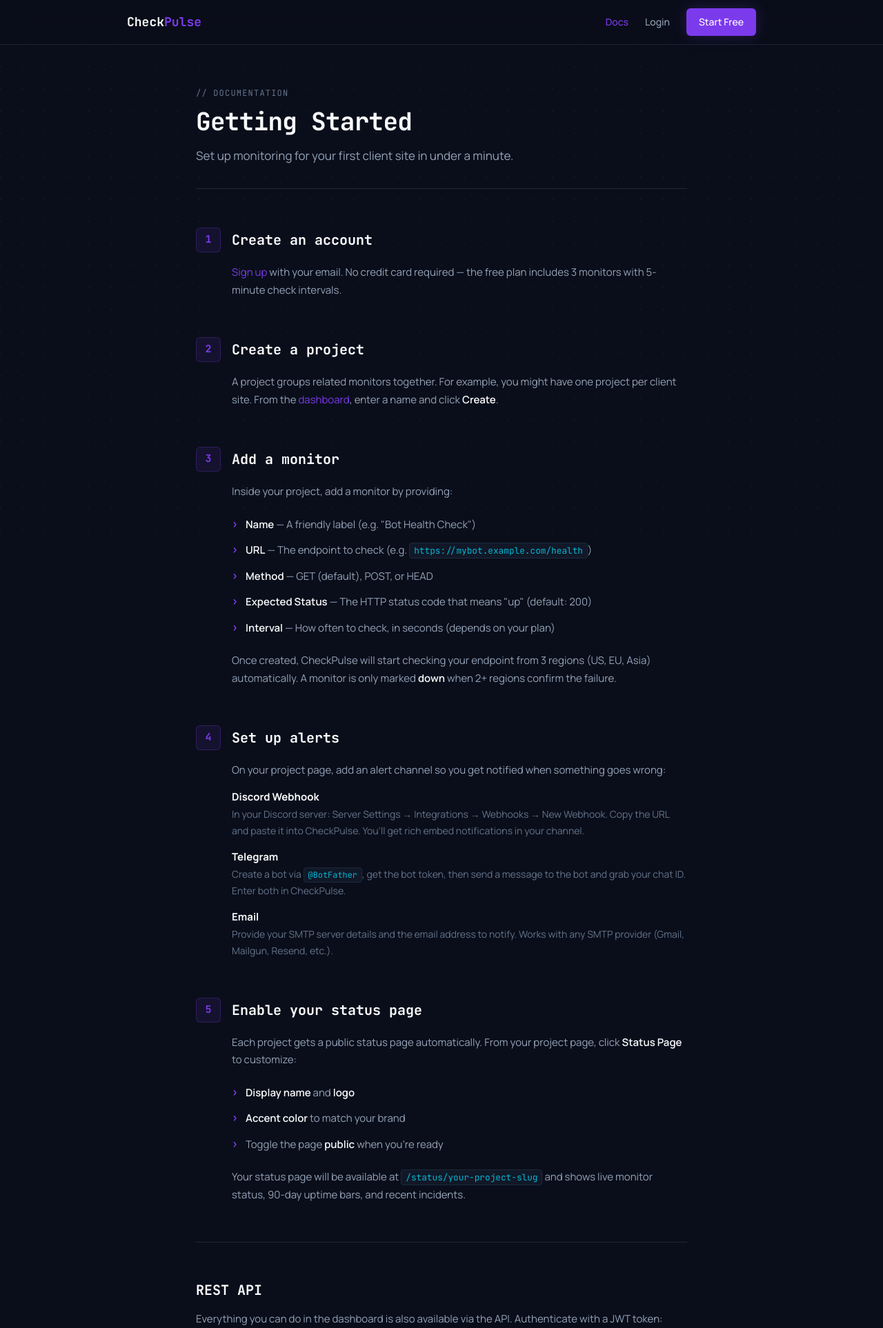
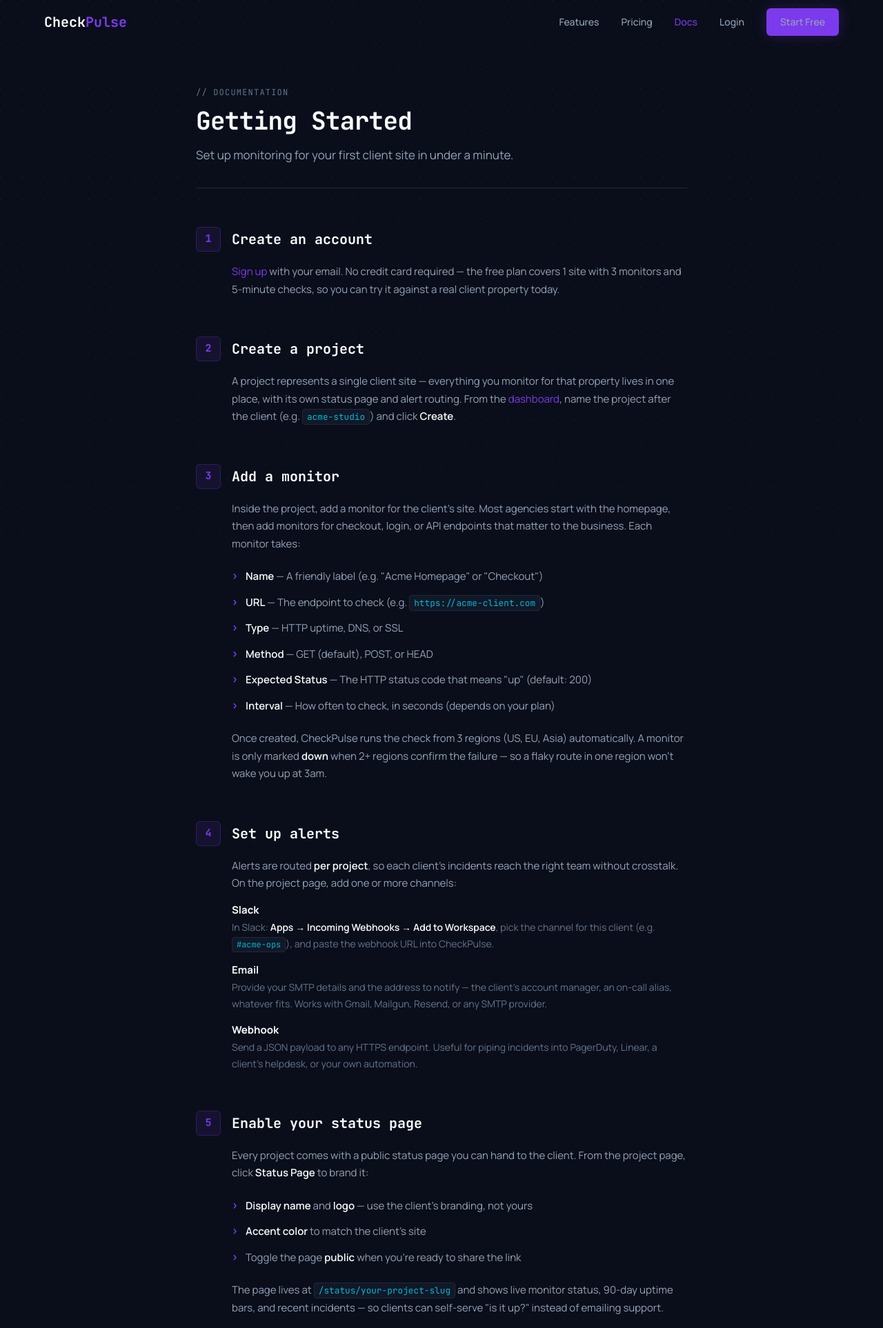
Before and after one commit to BetV3/UptimeBot, a Python web app: template app/templates/getting_started.html in a window 1280 px wide. Shown: the top 1926 px of the page at 69% size. Run offline with Jinja, Linux system fonts and the light colour scheme; the template is opened without the code that fills it, so the values that code supplies are empty.

```diff
--- a/app/models/models.py
+++ b/app/models/models.py
@@ -152,7 +152,7 @@ class Check(Base):
 
     id = Column(UUID(as_uuid=True), primary_key=True, default=uuid.uuid4)
     monitor_id = Column(UUID(as_uuid=True), ForeignKey("monitors.id", ondelete="CASCADE"), nullable=False, index=True)
-    region = Column(Enum(CheckRegion), nullable=False)
+    region = Column(Enum(CheckRegion, values_callable=lambda e: [x.value for x in e]), nullable=False)
     status = Column(Enum(CheckStatus), nullable=False)
     response_time_ms = Column(Integer, nullable=True)
     status_code = Column(Integer, nullable=True)
@@ -222,7 +222,7 @@ class WorkerHeartbeat(Base):
     __tablename__ = "worker_heartbeats"
 
     id = Column(UUID(as_uuid=True), primary_key=True, default=uuid.uuid4)
-    region = Column(Enum(CheckRegion), nullable=False, unique=True)
+    region = Column(Enum(CheckRegion, values_callable=lambda e: [x.value for x in e]), nullable=False, unique=True)
     hostname = Column(String(255), nullable=True)
     last_seen = Column(DateTime(timezone=True), server_default=func.now())
     version = Column(String(50), nullable=True)
@@ -233,7 +233,7 @@ class PendingCheck(Base):
 
     id = Column(UUID(as_uuid=True), primary_key=True, default=uuid.uuid4)
     monitor_id = Column(UUID(as_uuid=True), ForeignKey("monitors.id", ondelete="CASCADE"), nullable=False, index=True)
-    region = Column(Enum(CheckRegion), nullable=False)
+    region = Column(Enum(CheckRegion, values_callable=lambda e: [x.value for x in e]), nullable=False)
     scheduled_at = Column(DateTime(timezone=True), server_default=func.now())
     leased_at = Column(DateTime(timezone=True), nullable=True)
     lease_expires_at = Column(DateTime(timezone=True), nullable=True)
--- a/app/templates/getting_started.html
+++ b/app/templates/getting_started.html
@@ -67,18 +67,50 @@
             font-size: 0.85em;
         }
 
+        /* ── Buttons ── */
+        .btn {
+            display: inline-flex;
+            align-items: center;
+            justify-content: center;
+            font-family: var(--font-body);
+            font-weight: 600;
+            font-size: 0.9375rem;
+            padding: 12px 28px;
+            border-radius: 6px;
+            border: none;
+            cursor: pointer;
+            transition: all 0.2s ease;
+            text-decoration: none;
+        }
+        .btn-primary {
+            background: var(--primary);
+            color: #fff;
+            box-shadow: 0 0 20px rgba(124, 58, 237, 0.25);
+        }
+        .btn-primary:hover {
+            background: var(--primary-hover);
+            box-shadow: 0 0 30px rgba(124, 58, 237, 0.25);
+            transform: translateY(-1px);
+        }
+
         /* ── Navigation ── */
         .nav {
-            position: sticky;
+            position: fixed;
             top: 0;
-            z-index: 40;
+            left: 0;
+            right: 0;
+            z-index: 100;
+            transition: background 0.3s ease, backdrop-filter 0.3s ease, border-color 0.3s ease;
+            border-bottom: 1px solid transparent;
+        }
+        .nav.scrolled {
             background: rgba(10, 14, 26, 0.8);
             backdrop-filter: blur(16px);
             -webkit-backdrop-filter: blur(16px);
-            border-bottom: 1px solid var(--border);
+            border-bottom-color: var(--border);
         }
         .nav-inner {
-            max-width: 960px;
+            max-width: 1200px;
             margin: 0 auto;
             padding: 0 24px;
             height: 64px;
@@ -88,12 +120,12 @@
         }
         .nav-logo {
             font-family: var(--font-mono);
-            font-size: 1.125rem;
+            font-size: 1.25rem;
             font-weight: 700;
             color: var(--text);
         }
         .nav-logo span { color: var(--primary); }
-        .nav-links { display: flex; align-items: center; gap: 24px; }
+        .nav-links { display: flex; align-items: center; gap: 32px; }
         .nav-links a {
             font-size: 0.875rem;
             font-weight: 500;
@@ -102,28 +134,24 @@
         }
         .nav-links a:hover { color: var(--text); }
         .nav-links .active { color: var(--primary); }
-        .btn-primary {
-            display: inline-flex;
-            align-items: center;
-            background: var(--primary);
-            color: #fff !important;
-            font-weight: 600;
-            font-size: 0.8125rem;
-            padding: 8px 18px;
-            border-radius: 6px;
-            box-shadow: 0 0 20px rgba(124, 58, 237, 0.25);
-            transition: all 0.2s;
+        .nav-cta {
+            font-size: 0.875rem !important;
+            padding: 8px 20px !important;
         }
-        .btn-primary:hover {
-            background: var(--primary-hover);
-            box-shadow: 0 0 28px rgba(124, 58, 237, 0.4);
+        .nav-mobile-toggle {
+            display: none;
+            background: none;
+            border: none;
+            color: var(--text-muted);
+            cursor: pointer;
+            padding: 4px;
         }
 
         /* ── Main content ── */
         main {
             max-width: 760px;
             margin: 0 auto;
-            padding: 60px 24px 80px;
+            padding: 124px 24px 80px;
         }
         .page-head {
             margin-bottom: 56px;
@@ -277,53 +305,81 @@
         .plans-table td:first-child { color: var(--text); font-weight: 500; }
 
         /* ── Footer ── */
-        footer {
-            padding: 40px 24px;
+        .footer {
+            padding: 40px 0;
             border-top: 1px solid var(--border-solid);
         }
+        .footer-container {
+            max-width: 1200px;
+            margin: 0 auto;
+            padding: 0 24px;
+        }
         .footer-inner {
-            max-width: 960px;
-            margin: 0 auto;
             display: flex;
             align-items: center;
             justify-content: space-between;
         }
         .footer-logo {
             font-family: var(--font-mono);
-            font-size: 0.9375rem;
+            font-size: 1rem;
             font-weight: 700;
             color: var(--text);
         }
         .footer-logo span { color: var(--primary); }
-        .footer-links {
-            display: flex;
-            gap: 24px;
+        .footer-links { display: flex; gap: 24px; }
+        .footer-links a {
             font-size: 0.8125rem;
-        }
-        .footer-links a {
             color: var(--text-dim);
             transition: color 0.2s;
         }
         .footer-links a:hover { color: var(--text-muted); }
+        .footer-tagline {
+            font-size: 0.75rem;
+            color: var(--text-dim);
+        }
+
+        @media (max-width: 768px) {
+            .nav-links {
+                display: none;
+            }
+            .nav-links.open {
+                display: flex;
+                flex-direction: column;
+                position: absolute;
+                top: 64px;
+                left: 0;
+                right: 0;
+                background: rgba(10, 14, 26, 0.95);
+                backdrop-filter: blur(16px);
+                padding: 24px;
+                gap: 20px;
+                border-bottom: 1px solid var(--border-solid);
+            }
+            .nav-mobile-toggle { display: block; }
+            .footer-inner { flex-direction: column; gap: 20px; text-align: center; }
+        }
 
         @media (max-width: 640px) {
-            .nav-links a:not(.btn-primary):not(.active) { display: none; }
-            main { padding: 40px 20px 60px; }
+            main { padding: 100px 20px 60px; }
             .page-head h1 { font-size: 1.75rem; }
             .step-body { margin-left: 0; }
-            .footer-inner { flex-direction: column; gap: 16px; text-align: center; }
         }
     </style>
 </head>
 <body>
 
-    <nav class="nav">
+    <nav class="nav" id="nav">
         <div class="nav-inner">
             <a href="/" class="nav-logo">Check<span>Pulse</span></a>
-            <div class="nav-links">
+            <button class="nav-mobile-toggle" id="nav-toggle" aria-label="Toggle menu">
+                <svg width="24" height="24" fill="none" stroke="currentColor" stroke-width="2"><path d="M4 6h16M4 12h16M4 18h16"/></svg>
+            </button>
+            <div class="nav-links" id="nav-links">
+                <a href="/#features">Features</a>
+                <a href="/#pricing">Pricing</a>
                 <a href="/docs/getting-started" class="active">Docs</a>
                 <a href="/dashboard/login">Login</a>
-                <a href="/dashboard/register" class="btn-primary">Start Free</a>
+                <a href="/dashboard/register" class="btn btn-primary nav-cta">Start Free</a>
             </div>
         </div>
     </nav>
@@ -341,7 +397,7 @@
                 <h2>Create an account</h2>
             </div>
             <div class="step-body">
-                <p><a href="/dashboard/register" class="link">Sign up</a> with your email. No credit card required &mdash; the free plan includes 3 monitors with 5-minute check intervals.</p>
+                <p><a href="/dashboard/register" class="link">Sign up</a> with your email. No credit card required &mdash; the free plan covers 1 site with 3 monitors and 5-minute checks, so you can try it against a real client property today.</p>
             </div>
         </section>
 
@@ -351,7 +407,7 @@
                 <h2>Create a project</h2>
             </div>
             <div class="step-body">
-                <p>A project groups related monitors together. For example, you might have one project per client site. From the <a href="/dashboard" class="link">dashboard</a>, enter a name and click <strong>Create</strong>.</p>
+                <p>A project represents a single client site &mdash; everything you monitor for that property lives in one place, with its own status page and alert routing. From the <a href="/dashboard" class="link">dashboard</a>, name the project after the client (e.g. <code>acme-studio</code>) and click <strong>Create</strong>.</p>
             </div>
         </section>
 
@@ -361,15 +417,16 @@
                 <h2>Add a monitor</h2>
             </div>
             <div class="step-body">
-                <p>Inside your project, add a monitor by providing:</p>
+                <p>Inside the project, add a monitor for the client's site. Most agencies start with the homepage, then add monitors for checkout, login, or API endpoints that matter to the business. Each monitor takes:</p>
                 <ul>
-                    <li><strong>Name</strong> &mdash; A friendly label (e.g. "Bot Health Check")</li>
-                    <li><strong>URL</strong> &mdash; The endpoint to check (e.g. <code>https://mybot.example.com/health</code>)</li>
+                    <li><strong>Name</strong> &mdash; A friendly label (e.g. "Acme Homepage" or "Checkout")</li>
+                    <li><strong>URL</strong> &mdash; The endpoint to check (e.g. <code>https://acme-client.com</code>)</li>
+                    <li><strong>Type</strong> &mdash; HTTP uptime, DNS, or SSL</li>
                     <li><strong>Method</strong> &mdash; GET (default), POST, or HEAD</li>
                     <li><strong>Expected Status</strong> &mdash; The HTTP status code that means "up" (default: 200)</li>
                     <li><strong>Interval</strong> &mdash; How often to check, in seconds (depends on your plan)</li>
                 </ul>
-                <p>Once created, CheckPulse will start checking your endpoint from 3 regions (US, EU, Asia) automatically. A monitor is only marked <strong>down</strong> when 2+ regions confirm the failure.</p>
+                <p>Once created, CheckPulse runs the check from 3 regions (US, EU, Asia) automatically. A monitor is only marked <strong>down</strong> when 2+ regions confirm the failure &mdash; so a flaky route in one region won't wake you up at 3am.</p>
             </div>
         </section>
 
@@ -379,19 +436,19 @@
                 <h2>Set up alerts</h2>
             </div>
             <div class="step-body">
-                <p>On your project page, add an alert channel so you get notified when something goes wrong:</p>
+                <p>Alerts are routed <strong>per project</strong>, so each client's incidents reach the right team without crosstalk. On the project page, add one or more channels:</p>
                 <div class="channel-list">
                     <div class="channel-item">
-                        <h3>Discord Webhook</h3>
-                        <p>In your Discord server: Server Settings &rarr; Integrations &rarr; Webhooks &rarr; New Webhook. Copy the URL and paste it into CheckPulse. You'll get rich embed notifications in your channel.</p>
-                    </div>
-                    <div class="channel-item">
-                        <h3>Telegram</h3>
-                        <p>Create a bot via <code>@BotFather</code>, get the bot token, then send a message to the bot and grab your chat ID. Enter both in CheckPulse.</p>
+                        <h3>Slack</h3>
+                        <p>In Slack: <strong>Apps &rarr; Incoming Webhooks &rarr; Add to Workspace</strong>, pick the channel for this client (e.g. <code>#acme-ops</code>), and paste the webhook URL into CheckPulse.</p>
                     </div>
                     <div class="channel-item">
                         <h3>Email</h3>
-                        <p>Provide your SMTP server details and the email address to notify. Works with any SMTP provider (Gmail, Mailgun, Resend, etc.).</p>
+                        <p>Provide your SMTP details and the address to notify &mdash; the client's account manager, an on-call alias, whatever fits. Works with Gmail, Mailgun, Resend, or any SMTP provider.</p>
+                    </div>
+                    <div class="channel-item">
+                        <h3>Webhook</h3>
+                        <p>Send a JSON payload to any HTTPS endpoint. Useful for piping incidents into PagerDuty, Linear, a client's helpdesk, or your own automation.</p>
                     </div>
                 </div>
             </div>
@@ -403,13 +460,13 @@
                 <h2>Enable your status page</h2>
             </div>
             <div class="step-body">
-                <p>Each project gets a public status page automatically. From your project page, click <strong>Status Page</strong> to customize:</p>
+                <p>Every project comes with a public status page you can hand to the client. From the project page, click <strong>Status Page</strong> to brand it:</p>
                 <ul>
-                    <li><strong>Display name</strong> and <strong>logo</strong></li>
-                    <li><strong>Accent color</strong> to match your brand</li>
-                    <li>Toggle the page <strong>public</strong> when you're ready</li>
+                    <li><strong>Display name</strong> and <strong>logo</strong> &mdash; use the client's branding, not yours</li>
+                    <li><strong>Accent color</strong> to match the client's site</li>
+                    <li>Toggle the page <strong>public</strong> when you're ready to share the link</li>
                 </ul>
-                <p>Your status page will be available at <code>/status/your-project-slug</code> and shows live monitor status, 90-day uptime bars, and recent incidents.</p>
+                <p>The page lives at <code>/status/your-project-slug</code> and shows live monitor status, 90-day uptime bars, and recent incidents &mdash; so clients can self-serve "is it up?" instead of emailing support.</p>
             </div>
         </section>
 
@@ -429,36 +486,59 @@ curl /projects -H <span class="ok">"Authorization: Bearer &lt;token&gt;"</span>
 
         <section class="divider">
             <h2 class="section-heading">Plans</h2>
+            <p class="section-heading-sub">Pick the plan that fits how many client sites you're responsible for. All plans include multi-region monitoring and SSL checks.</p>
             <table class="plans-table">
                 <thead>
                     <tr>
                         <th></th>
                         <th>Free</th>
-                        <th>Pro ($12/mo)</th>
-                        <th>Studio ($49/mo)</th>
+                        <th>Starter ($12/mo)</th>
+                        <th>Pro ($49/mo)</th>
                     </tr>
                 </thead>
                 <tbody>
-                    <tr><td>Bots</td><td>1</td><td>3</td><td>10</td></tr>
-                    <tr><td>Monitors</td><td>3</td><td>15</td><td>50</td></tr>
+                    <tr><td>Sites</td><td>1</td><td>3</td><td>10</td></tr>
+                    <tr><td>Monitors</td><td>3</td><td>10</td><td>50</td></tr>
                     <tr><td>Min interval</td><td>5 min</td><td>1 min</td><td>30 sec</td></tr>
-                    <tr><td>Regions</td><td>3</td><td>3</td><td>3</td></tr>
+                    <tr><td>Monitor types</td><td>Uptime</td><td>Uptime, DNS, SSL, latency</td><td>Uptime, DNS, SSL, latency</td></tr>
+                    <tr><td>Status page</td><td>Basic</td><td>Basic</td><td>Branded + custom domain</td></tr>
                     <tr><td>History</td><td>7 days</td><td>90 days</td><td>1 year</td></tr>
                 </tbody>
             </table>
         </section>
     </main>
 
-    <footer>
-        <div class="footer-inner">
-            <a href="/" class="footer-logo">Check<span>Pulse</span></a>
-            <div class="footer-links">
-                <a href="/">Home</a>
-                <a href="/dashboard/login">Login</a>
-                <a href="/dashboard/register">Sign Up</a>
+    <footer class="footer">
+        <div class="footer-container">
+            <div class="footer-inner">
+                <a href="/" class="footer-logo">Check<span>Pulse</span></a>
+                <div class="footer-links">
+                    <a href="/#features">Features</a>
+                    <a href="/#pricing">Pricing</a>
+                    <a href="/docs/getting-started">Docs</a>
+                    <a href="/dashboard/login">Login</a>
+                </div>
+                <div class="footer-tagline">Built with care in Texas.</div>
             </div>
         </div>
     </footer>
 
+    <script>
+        const nav = document.getElementById('nav');
+        let ticking = false;
+        window.addEventListener('scroll', () => {
+            if (!ticking) {
+                requestAnimationFrame(() => {
+                    nav.classList.toggle('scrolled', window.scrollY > 20);
+                    ticking = false;
+                });
+                ticking = true;
+            }
+        });
+        document.getElementById('nav-toggle').addEventListener('click', () => {
+            document.getElementById('nav-links').classList.toggle('open');
+        });
+    </script>
+
 </body>
 </html>
```
Also changed, not shown: alembic/versions/c4a9e6b03175_normalize_checkregion_enum.py (added, +35 -0 lines), app/api/routes/dashboard.py (+10 -0 lines), app/templates/monitor_detail.html (+17 -1 lines), app/templates/project_detail.html (+16 -3 lines), worker/checkers/ssl.py (+12 -8 lines).
